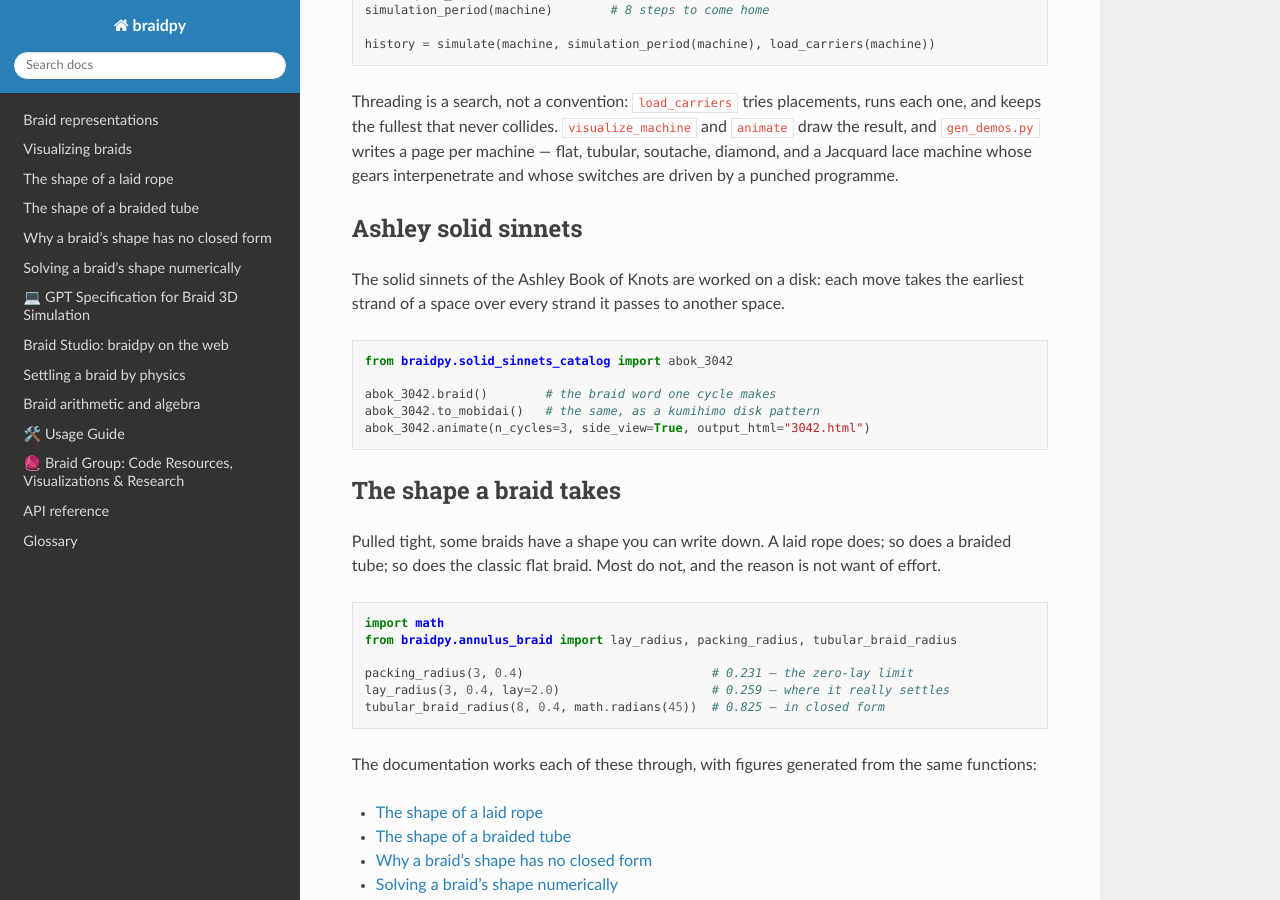
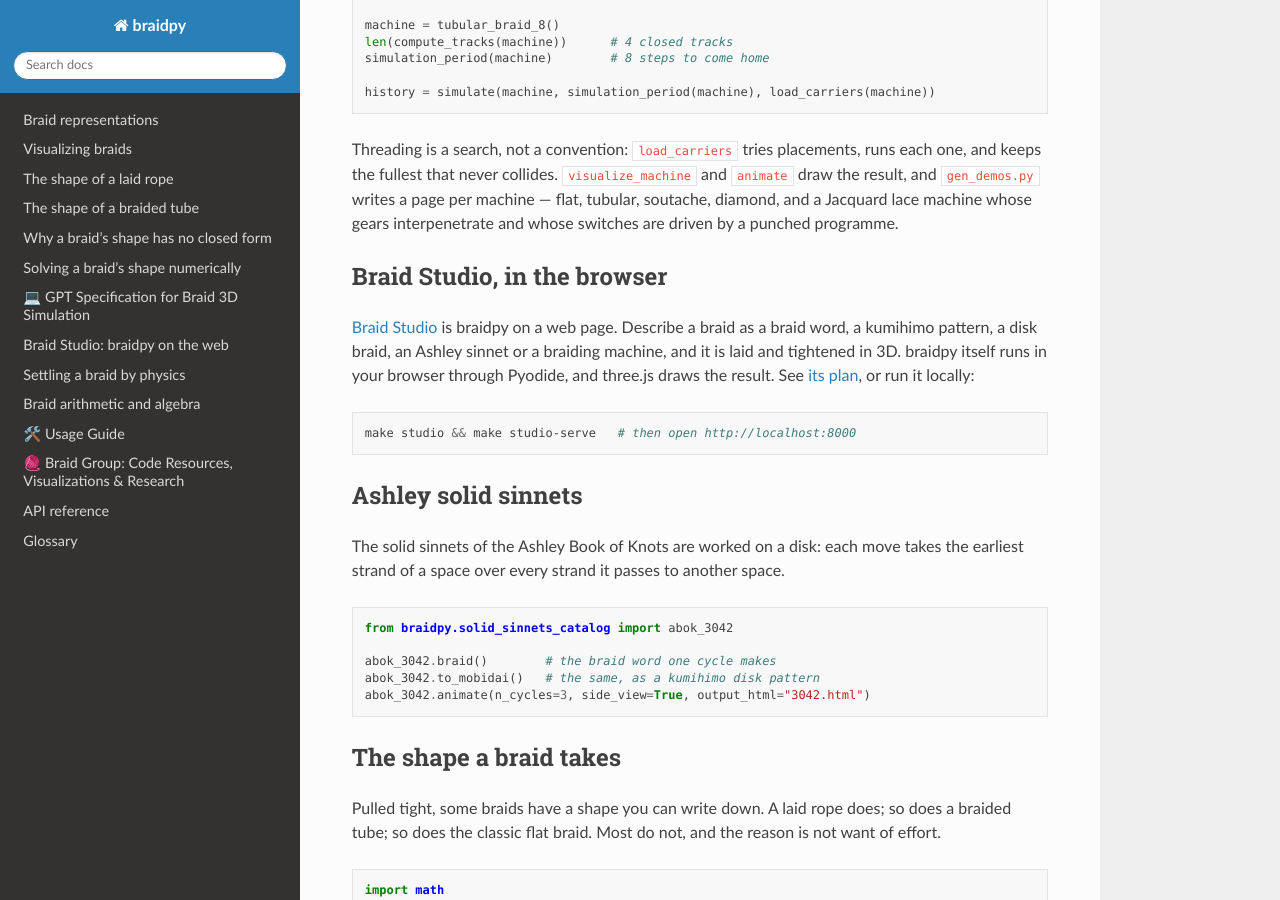
Before and after one commit to baptistelabat/braidpy, a Sphinx documentation site: the page built from docs/source/index.md, in a window 1280 px wide and 900 px high, scrolled down 2726 px. Built offline with Sphinx 7.4.7 and the Read the Docs theme 3.1.0, drawn with Linux system fonts in a browser that asks for light colours; some of the changed text lies outside the part shown.

Commit message:
Publish Braid Studio beside the documentation
The Braid Studio workflow builds the site and makes a braid of every kind
in a headless browser, on every change to braidpy or the page; on
develop, it publishes the site to gh-pages under studio/, beside the
documentation, and under studio-beta/ from the branch it is being made
on. The README says where to find it, and how to run it locally.

Co-Authored-By: Claude Opus 5.5 <noreply@anthropic.com>
Claude-Session: https://claude.ai/code/session_01CYC9b8qF7suj1VmAndqcRK

````diff
--- a/README.md
+++ b/README.md
@@ -24,6 +24,8 @@ advances in braid theory. Sources are shared on [github](https://github.com/bapt
 - [x] Kumihimo and mobidai disks animated from above, strands as spokes to
       the braiding point, moving continuously from step to step
 - [ ] Kumihimo braid with Marudai diagram
+- [x] Braid Studio: a web page that makes any of these braids and shows it in
+      3D, with braidpy running in the browser
 - [x] Ashley solid sinnets (ABOK #3042–3054): each strand followed round its
       disk, animated with the braid growing below it, laid in 3D, and
       converted to a braid word or to a kumihimo disk (mobidai) pattern
@@ -100,6 +102,19 @@ runs each one, and keeps the fullest that never collides. `visualize_machine`
 and `animate` draw the result, and `gen_demos.py` writes a page per machine —
 flat, tubular, soutache, diamond, and a Jacquard lace machine whose gears
 interpenetrate and whose switches are driven by a punched programme.
+
+## Braid Studio, in the browser
+
+[Braid Studio](https://baptistelabat.github.io/braidpy/studio/) is braidpy on
+a web page. Describe a braid as a braid word, a kumihimo pattern, a disk
+braid, an Ashley sinnet or a braiding machine, and it is laid and tightened in
+3D. braidpy itself runs in your browser through Pyodide, and three.js draws
+the result. See [its plan](https://github.com/baptistelabat/braidpy/blob/develop/docs/source/braid_studio.md),
+or run it locally:
+
+```sh
+make studio && make studio-serve   # then open http://localhost:8000
+```
 
 ## Ashley solid sinnets
 
````
Also changed, not shown: docs/source/braid_studio.md (+3 -0 lines), 1 other file.
